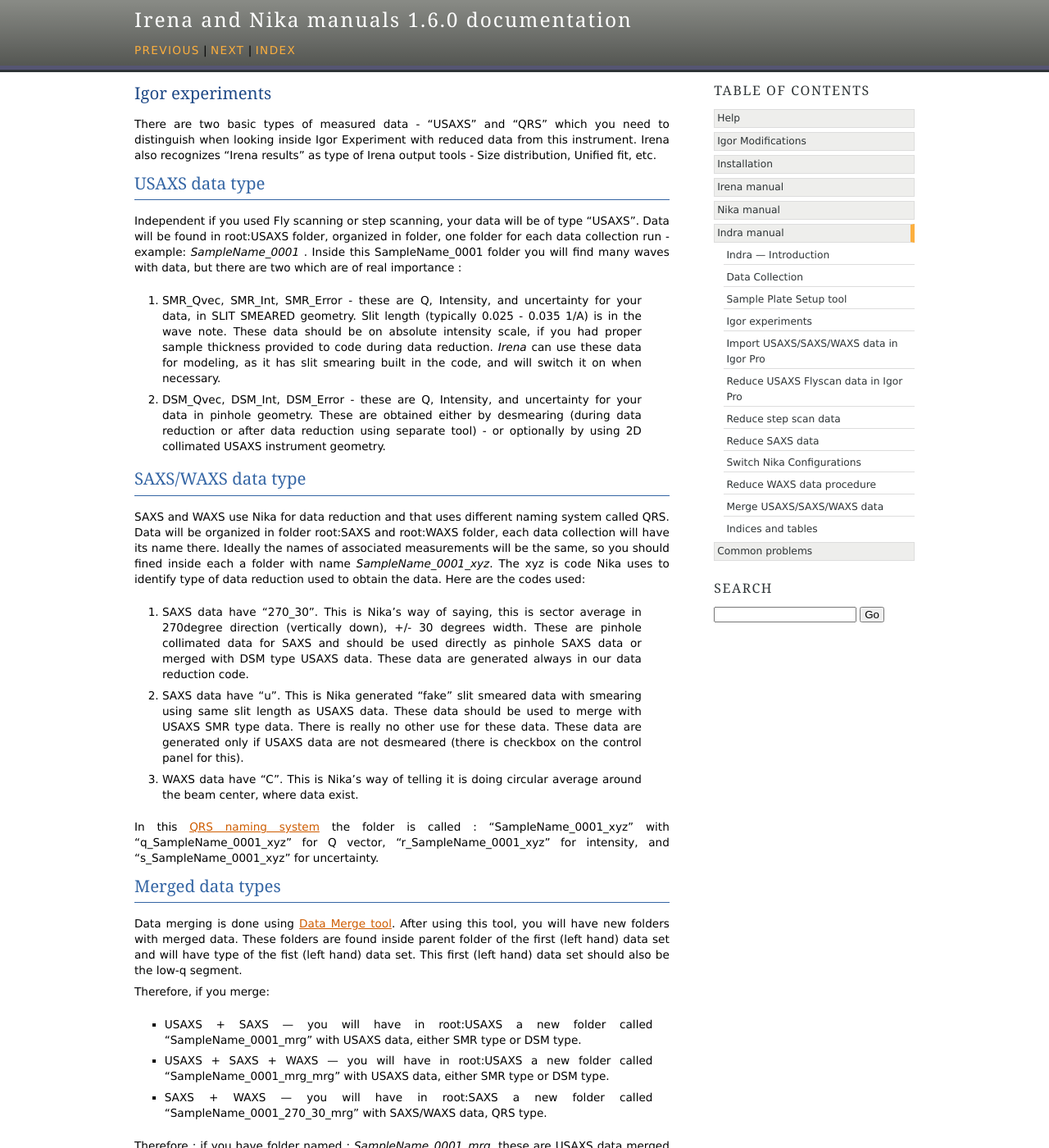
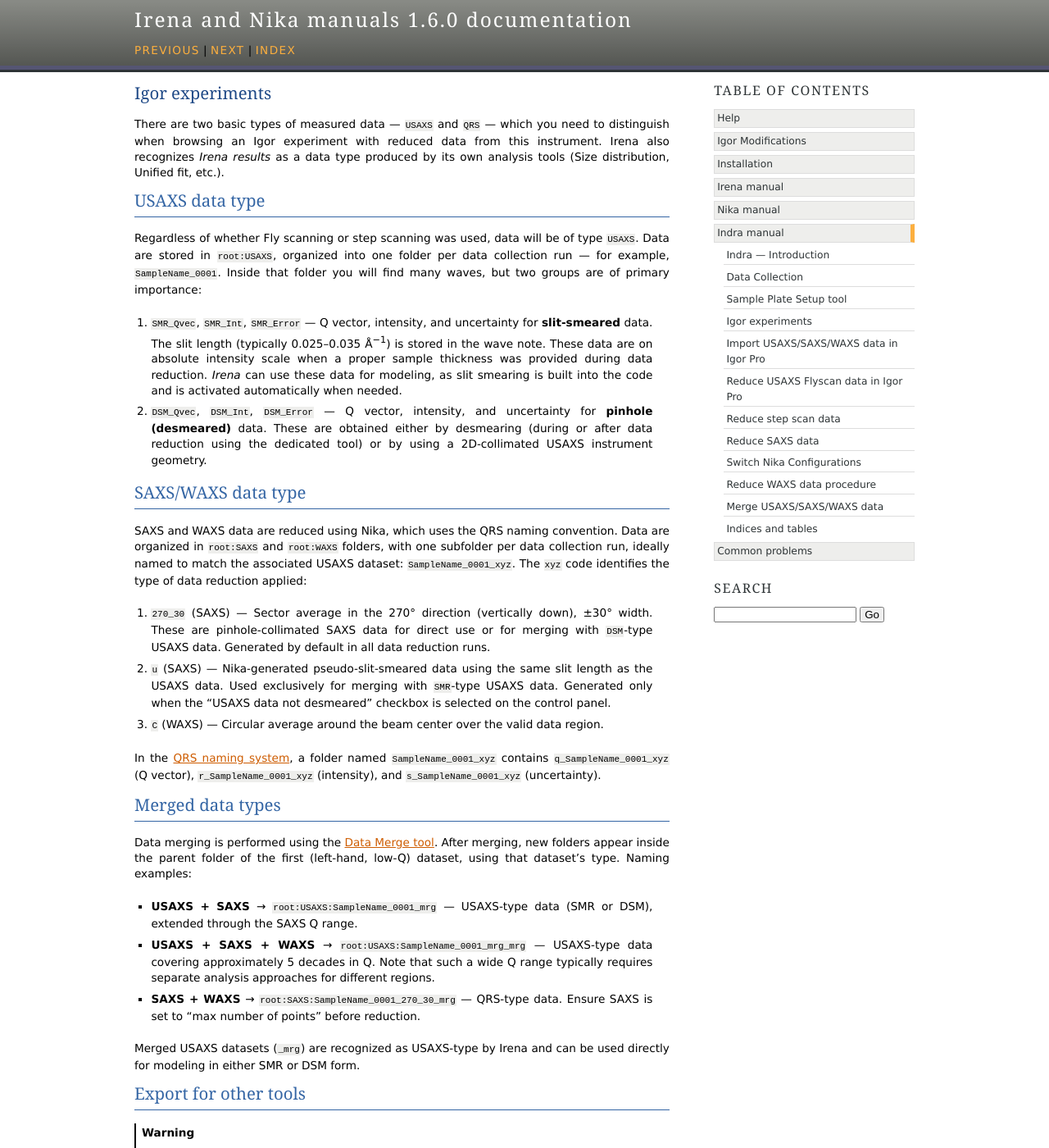
Before and after one commit to jilavsky/SAXS_IgorCodeDocs, a Sphinx documentation site: the page built from docs/source/Indra/IgorDataDescription.rst, in a window 1280 px wide and 1400 px high. Shown: the whole window at 82% size. Built offline with Sphinx 7.4.7, drawn with Linux system fonts in a browser that asks for light colours; some of the changed text lies outside the part shown.

Commit message:
Docs cleanup Batch I-2: IgorDataDescription, ImportData, MergeData + figwidth fix
- IgorDataDescription: new label, code literals, warning:: for export note, remove first-person
- ImportData: new label, fix typos (cna/siletnly/checboxes), note:: for beta warning
- MergeData: normalize headings, subsections, remove first-person, restore figwidth
- SwitchNikaConfigurations: restore figwidth on wide figures (batch I-1 follow-up)
- Update style guide: preserve :figwidth: and :align: from original throughout

Co-Authored-By: Claude Sonnet 4.6 (1M context) <noreply@anthropic.com>

```diff
--- a/docs/source/Indra/IgorDataDescription.rst
+++ b/docs/source/Indra/IgorDataDescription.rst
@@ -1,15 +1,17 @@
+.. _indra-igor-data-description:
 .. _dataDescription:
 
 Igor experiments
-==================
+================
 
 .. index::
     Indra; USAXS/SAXS/WAXS data description
     Indra; Data naming systems
 
-
-
-There are two basic types of measured data - "USAXS" and "QRS" which you need to distinguish when looking inside Igor Experiment with reduced data from this instrument. Irena also recognizes "Irena results" as type of Irena output tools - Size distribution, Unified fit, etc.
+There are two basic types of measured data — ``USAXS`` and ``QRS`` — which
+you need to distinguish when browsing an Igor experiment with reduced data
+from this instrument. Irena also recognizes *Irena results* as a data type
+produced by its own analysis tools (Size distribution, Unified fit, etc.).
 
 USAXS data type
 ---------------
@@ -17,54 +19,84 @@ USAXS data type
 .. index::
     Indra; USAXS data type
 
+Regardless of whether Fly scanning or step scanning was used, data will be of
+type ``USAXS``. Data are stored in ``root:USAXS``, organized into one folder
+per data collection run — for example, ``SampleName_0001``. Inside that folder
+you will find many waves, but two groups are of primary importance:
 
-Independent if you used Fly scanning or step scanning, your data will be of type "USAXS". Data will be found in root\:USAXS folder, organized in folder, one folder for each data collection run - example: *SampleName_0001* . Inside this SampleName_0001 folder you will find many waves with data, but there are two which are of real importance :
+1. ``SMR_Qvec``, ``SMR_Int``, ``SMR_Error`` — Q vector, intensity, and
+   uncertainty for **slit-smeared** data. The slit length (typically
+   0.025–0.035 Å\ :sup:`−1`) is stored in the wave note. These data are on
+   absolute intensity scale when a proper sample thickness was provided during
+   data reduction. *Irena* can use these data for modeling, as slit smearing
+   is built into the code and is activated automatically when needed.
 
-    1. SMR_Qvec, SMR_Int, SMR_Error - these are Q, Intensity, and uncertainty for your data, in SLIT SMEARED geometry. Slit length (typically 0.025 - 0.035 1/A) is in the wave note. These data should be on absolute intensity scale, if you had proper sample thickness provided to code during data reduction. *Irena* can use these data for modeling, as it has slit smearing built in the code, and will switch it on when necessary.
-    2. DSM_Qvec, DSM_Int, DSM_Error - these are Q, Intensity, and uncertainty for your data in pinhole geometry. These are obtained either by desmearing (during data reduction or after data reduction using separate tool) - or optionally by using 2D collimated USAXS instrument geometry.
+2. ``DSM_Qvec``, ``DSM_Int``, ``DSM_Error`` — Q vector, intensity, and
+   uncertainty for **pinhole (desmeared)** data. These are obtained either by
+   desmearing (during or after data reduction using the dedicated tool) or by
+   using a 2D-collimated USAXS instrument geometry.
 
-
-
+SAXS/WAXS data type
+-------------------
 
 .. index::
     Indra; SAXS data type
     Indra; WAXS data type
 
-SAXS/WAXS data type
--------------------
+SAXS and WAXS data are reduced using Nika, which uses the QRS naming
+convention. Data are organized in ``root:SAXS`` and ``root:WAXS`` folders,
+with one subfolder per data collection run, ideally named to match the
+associated USAXS dataset: ``SampleName_0001_xyz``. The ``xyz`` code identifies
+the type of data reduction applied:
 
-SAXS and WAXS use Nika for data reduction and that uses different naming system called QRS. Data will be organized in folder root\:SAXS and root\:WAXS folder, each data collection will have its name there. Ideally the names of associated measurements will be the same, so you should fined inside each a folder with name *SampleName_0001_xyz*. The xyz is code Nika uses to identify type of data reduction used to obtain the data. Here are the codes used:
+1. ``270_30`` (SAXS) — Sector average in the 270° direction (vertically down),
+   ±30° width. These are pinhole-collimated SAXS data for direct use or for
+   merging with ``DSM``-type USAXS data. Generated by default in all data
+   reduction runs.
 
-    1. SAXS data have "270_30". This is Nika's way of saying, this is sector average in 270degree direction (vertically down), +/- 30 degrees width. These are pinhole collimated data for SAXS and should be used directly as pinhole SAXS data or merged with DSM type USAXS data. These data are generated always in our data reduction code.
-    2. SAXS data have "u". This is Nika generated "fake" slit smeared data with smearing using same slit length as USAXS data. These data should be used to merge with USAXS SMR type data. There is really no other use for these data. These data are generated only if USAXS data are not desmeared (there is checkbox on the control panel for this).
-    3. WAXS data have "C". This is Nika's way of telling it is doing circular average around the beam center, where data exist.
+2. ``u`` (SAXS) — Nika-generated pseudo-slit-smeared data using the same slit
+   length as the USAXS data. Used exclusively for merging with ``SMR``-type
+   USAXS data. Generated only when the "USAXS data not desmeared" checkbox is
+   selected on the control panel.
 
-In this :ref:`QRS naming system <QRSdataDescription>` the folder is called : "SampleName_0001_xyz" with "q_SampleName_0001_xyz" for Q vector, "r_SampleName_0001_xyz" for intensity, and "s_SampleName_0001_xyz" for uncertainty.
+3. ``C`` (WAXS) — Circular average around the beam center over the valid data
+   region.
 
+In the :ref:`QRS naming system <QRSdataDescription>`, a folder named
+``SampleName_0001_xyz`` contains ``q_SampleName_0001_xyz`` (Q vector),
+``r_SampleName_0001_xyz`` (intensity), and ``s_SampleName_0001_xyz``
+(uncertainty).
+
+Merged data types
+-----------------
 
 .. index::
     Indra; Merged data types
 
-Merged data types
------------------
+Data merging is performed using the :ref:`Data Merge tool <data_merge>`. After
+merging, new folders appear inside the parent folder of the first (left-hand,
+low-Q) dataset, using that dataset's type. Naming examples:
 
-Data merging is done using :ref:`Data Merge tool <data_merge>`. After using this tool, you will have new folders with merged data. These folders are found inside parent folder of the first (left hand) data set and will have type of the fist (left hand) data set. This first (left hand) data set should also be the low-q segment.
+* **USAXS + SAXS** → ``root:USAXS:SampleName_0001_mrg`` — USAXS-type data
+  (SMR or DSM), extended through the SAXS Q range.
+* **USAXS + SAXS + WAXS** → ``root:USAXS:SampleName_0001_mrg_mrg`` — USAXS-type
+  data covering approximately 5 decades in Q. Note that such a wide Q range
+  typically requires separate analysis approaches for different regions.
+* **SAXS + WAXS** → ``root:SAXS:SampleName_0001_270_30_mrg`` — QRS-type data.
+  Ensure SAXS is set to "max number of points" before reduction.
 
-Therefore, if you merge:
-  * USAXS + SAXS    --- you will have in root:USAXS a new folder called "SampleName_0001_mrg" with USAXS data, either SMR type or DSM type.
-  * USAXS + SAXS + WAXS   --- you will have in root:USAXS a new folder called "SampleName_0001_mrg_mrg" with USAXS data, either SMR type or DSM type.
-  * SAXS + WAXS   --- you will have in root:SAXS a new folder called "SampleName_0001_270_30_mrg" with SAXS/WAXS data, QRS type.
-
-
-Therefore :  if you have folder named : *SampleName_0001_mrg*, these are USAXS data merged with SAXS data. They will contain same data types as described above, but extended by SAXS data. These are still "USAXS" data type for Irena and can be used by Irena for modeling. Ideally, this is what you want for USAXS+SAXS. They can be either slit smeared (SMR) or desmeared (DSM), irena handles both transparently.
-
-If you have folder named : *SampleName_0001_mrg_mrg*, these are USAXS data merged with SAXS and WAXS data. They are pretty cool (5 decades in Q) but also useless as you need to analyze them with two different sets of tools.
-
-If you decide to merge SAXS + WAXS data, make sure SAXS is switched to "max number of points" before SAXS data reduction and then merge SAXS+WAXS data. In this case you should have inside root\:SAXS folder a new folder with name *SampleName_0001_270_30_mrg*. These are QRS data for Irena.
-
+Merged USAXS datasets (``_mrg``) are recognized as USAXS-type by Irena and
+can be used directly for modeling in either SMR or DSM form.
 
 Export for other tools
 ----------------------
 
-*DO NOT export for other tools  (SMR slit smeared) data, unless you really know what you are doing.* I was unable to verify, that other tools handle slit smearing we have properly. If you want to do so, talk to me and we will test it first.
-Use :ref:`Export data tool <export_data>` and export ASCII or Nexus for SAS and GSAS xye for WAXS tools, like GSAS-II.
+.. warning::
+
+   Do not export slit-smeared (SMR) data for use in other software tools
+   unless you are certain those tools correctly handle the slit-smearing
+   geometry used here. Verify compatibility with beamline staff before doing
+   so.
+
+Use the :ref:`Export data tool <export_data>` to export ASCII or NeXus/NXcanSAS
+for SAS analysis tools, or GSAS xye format for WAXS tools such as GSAS-II.
```
Also changed, not shown: docs/source/Indra/ImportData.rst (+62 -42 lines), docs/source/Indra/MergeData.rst (+84 -43 lines), docs/source/Indra/SwitchNikaConfigurations.rst (+6 -3 lines).
